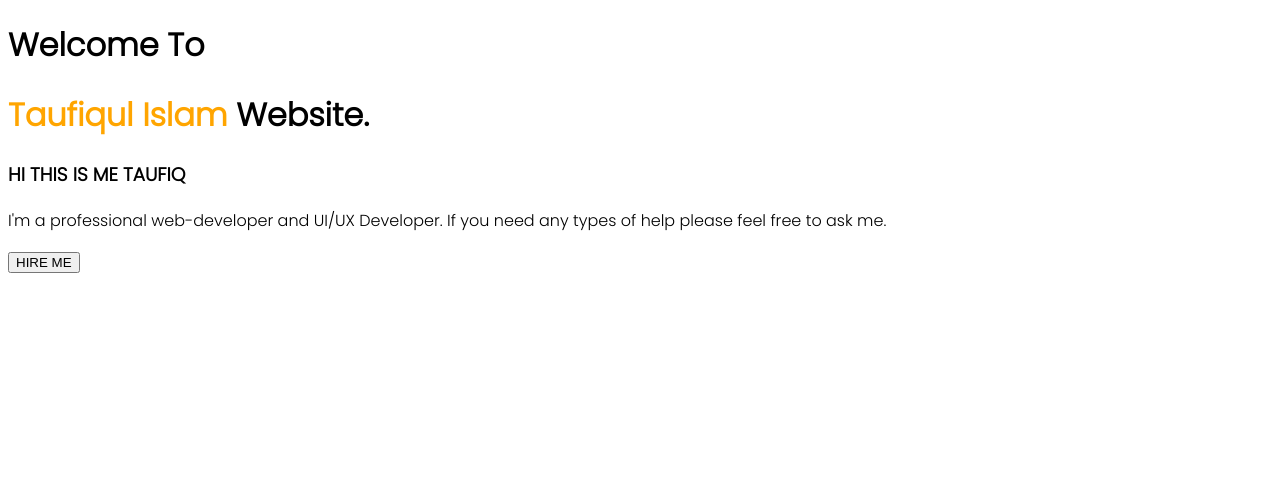
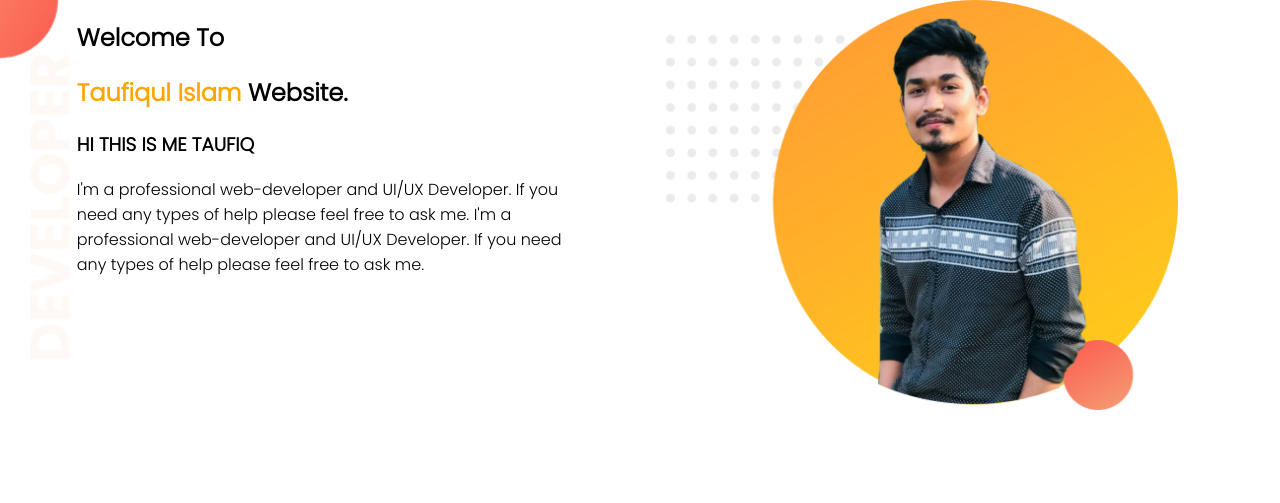
Before and after one commit to Taufiqul7756/Personal-website, a plain HTML site: page index.html in a window 1280 px wide. Drawn offline with Linux system fonts and the light colour scheme.

Commit message:
3rd Upadte

```diff
--- a/index.html
+++ b/index.html
@@ -9,12 +9,21 @@
     <link rel="stylesheet" href="style.css">
 </head>
 <body>
-    <h1>Welcome To </h1>
-    <h1> <span class="name-highlight">Taufiqul Islam</span>  Website.</h1>
+    <section class="bg-banner">
+       <div class="half-width">
+            <h1>Welcome To </h1>
+            <h1> <span class="name-highlight">Taufiqul Islam</span>  Website.</h1>
 
-    <h3>HI THIS IS ME TAUFIQ</h3>
-    <P>I'm a professional web-developer and UI/UX Developer. If you need any types of help please feel free to ask me. </P>
-    <button>HIRE ME</button>
+            <h3>HI THIS IS ME TAUFIQ</h3>
+            <P>I'm a professional web-developer and UI/UX Developer. If you need any types of help please feel free to ask me. I'm a professional web-developer and UI/UX Developer. If you need any types of help please feel free to ask me. </P>
+       </div>
 
+
+       <div class="half-width">
+            <img src="images/bg-taufiq1.png">
+       </div>
+
+
+    </section>
 </body>
 </html>
--- a/style.css
+++ b/style.css
@@ -1,7 +1,26 @@
 body{
     font-family: 'Poppins', sans-serif;
+    margin:0%
 }
 
 .name-highlight{
     color: orange;
 }
+.half-width{
+  width: 40%;
+  float: left;
+  margin-left: 4%;
+  padding-left: 2%;
+
+}
+.half-width img{
+    width: 100%;
+}
+.bg-banner{
+    background-image: url("images/top-banner.png");
+    background-repeat: no-repeat;
+
+}
+section{
+    height: 500px;
+}
```
Also changed, not shown: images/Taufiq.png (added), images/bg-taufiq1.png (added), images/bg-taufiq2.png (added), images/my-bg2.png (deleted), 1 other file.
